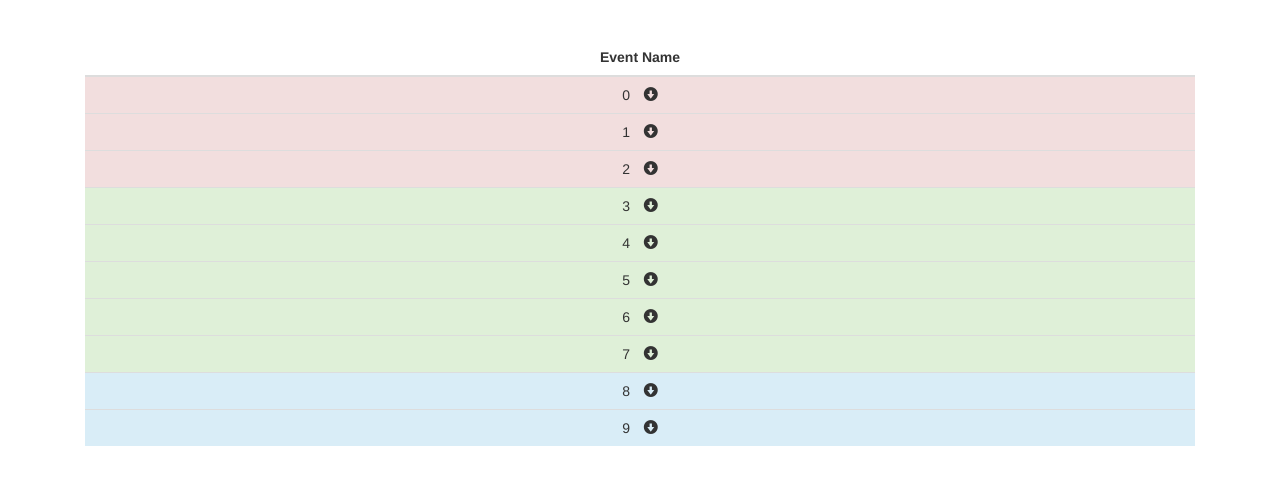
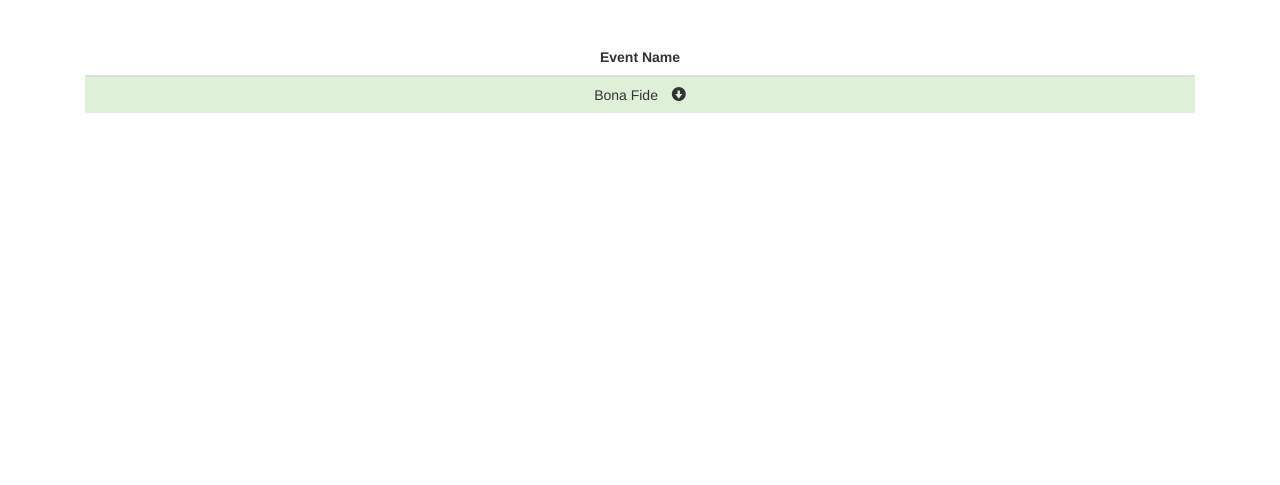
Before and after one commit to wvanamstel/flask_web_app, a Flask app: page / in a window 1280 px wide. Shown: the part 51-536 px from the top of the page. Run offline with Flask 2, Linux system fonts and the light colour scheme; some libraries are stand-ins or nearby versions.

Commit message:
first commit

```diff
--- a/app.py
+++ b/app.py
@@ -6,8 +6,30 @@ app = Flask(__name__)
 
 @app.route('/')
 def index():
-    lst = range(10)
-    return render_template('index.html', entries=lst)
+    test_dict = {'predictions': 0,
+                'approx_payout_date': 1279267200,
+                'body_length': 204,
+                'channels': 6,
+                'delivery_method': 0.0,
+                'event_created': 1278365733,
+                'event_end': 1278835200,
+                'event_published': 1278475736.0,
+                'event_start': 1278817200,
+                'fb_published': 0,
+                'gts': 515.0,
+                'has_analytics': 0,
+                'has_logo': 0,
+                'name_length': 21,
+                'num_order': 13,
+                'num_payouts': 0,
+                'org_facebook': 0.0,
+                'org_twitter': 0.0,
+                'sale_duration': 4.0,
+                'sale_duration2': 5,
+                'show_map': 1,
+                'user_age': 217,
+                'user_created': 1259613950}
+    return render_template('index.html', entries=test_dict)
 
 # @app.route('/score', methods=['POST'])
 # def score():
--- a/templates/base.html
+++ b/templates/base.html
@@ -8,7 +8,7 @@
     <meta name="description" content="">
     <meta name="author" content="">
     <link rel="icon" href="../../favicon.ico">
-    <link href="../static/dist/css/bootstrap.min.css" rel="stylesheet">
+    <link href="../static/dist/css/bootstrap.min.css" rel="stylesheet"> <!-- this calls the bootstrap-->
     <style>
       .navbar-brand {margin-right:30px;}
     </style>
--- a/templates/index.html
+++ b/templates/index.html
@@ -29,34 +29,22 @@
                     <th>Event Name</th>
                 </tr>
             </thead>
-            {% for item in entries %}
-                {% if item < 3 %}
+            {% set features = 'dsfsdf' %}
+
+            {% if entries.predictions == 1%}
                 <tr class='error'>
-                        <td> {{item}} <button class='glyphicon glyphicon-circle-arrow-down'></button> <p class='tog'>test</p></td>
-                    </tr>
-                {% elif item > 7 %}
-                    <tr class='info'>
-                        <td> {{item}} <button class='glyphicon glyphicon-circle-arrow-down'></button> <p class='tog'>test</p></td>
+                    <td> Fraudster <button class='glyphicon glyphicon-circle-arrow-down'></button> <p class='tog'>print features</p></td>
                 </tr>
             {% else %}
                 <tr class='success'>
-                        <td> {{item}} <button class='glyphicon glyphicon-circle-arrow-down'></button> <p class='tog'>test</p></td>
+                    <td> Bona Fide <button class='glyphicon glyphicon-circle-arrow-down'></button> <p class='tog'></p></td>
                 </tr>
             {% endif %}
-            {% endfor%}
         </table>
-        <!-- <h1></h1> -->
-<!--         <p class="important">
-            Welcome on my awesome homepage.
-        </p>
- -->
-    <!-- <p class="lead">Use this document as a way to quickly start any new project.<br> All you get is this text and a mostly barebones HTML document.</p> -->
     </div>
     <script>
         $( "button" ).click(function() {
             $( "p" ).toggle();
         });
     </script>
-
-
 {% endblock %}
```
Lines whose indentation alone changed are shown as unchanged.
